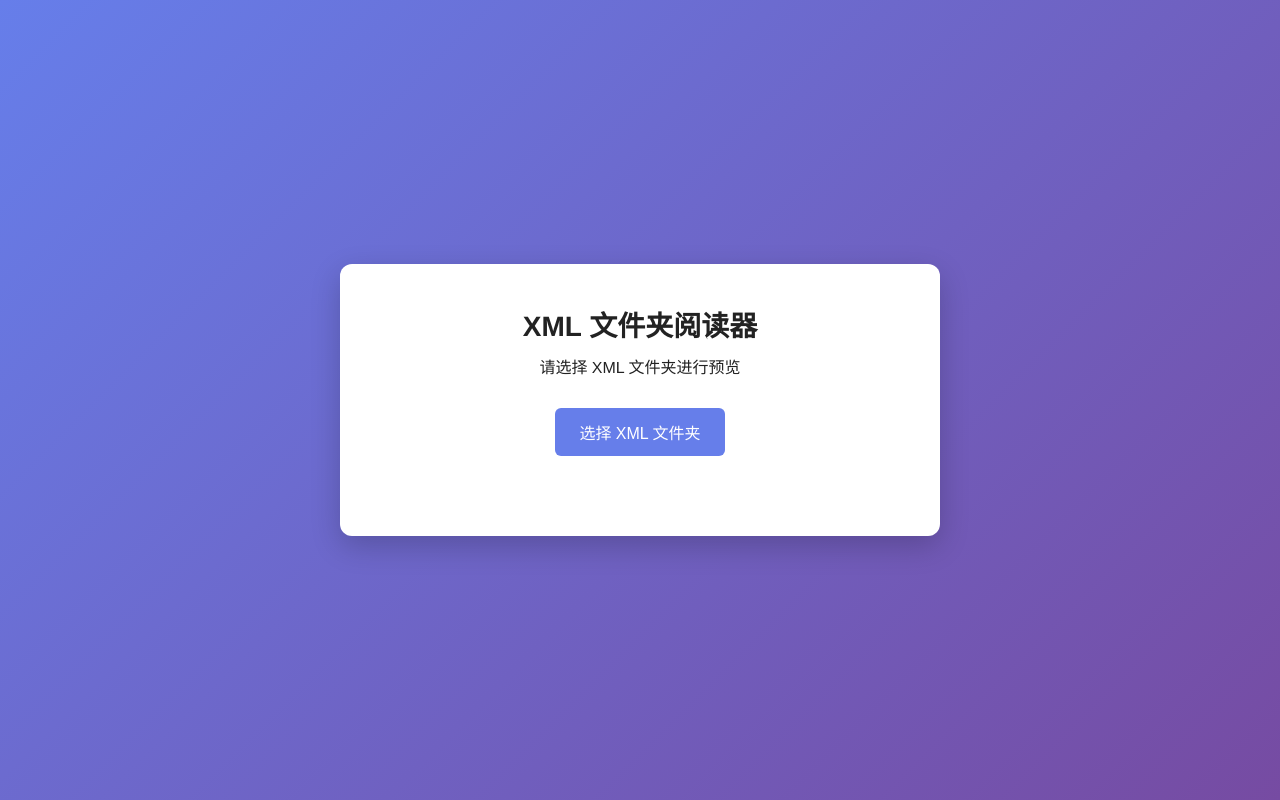
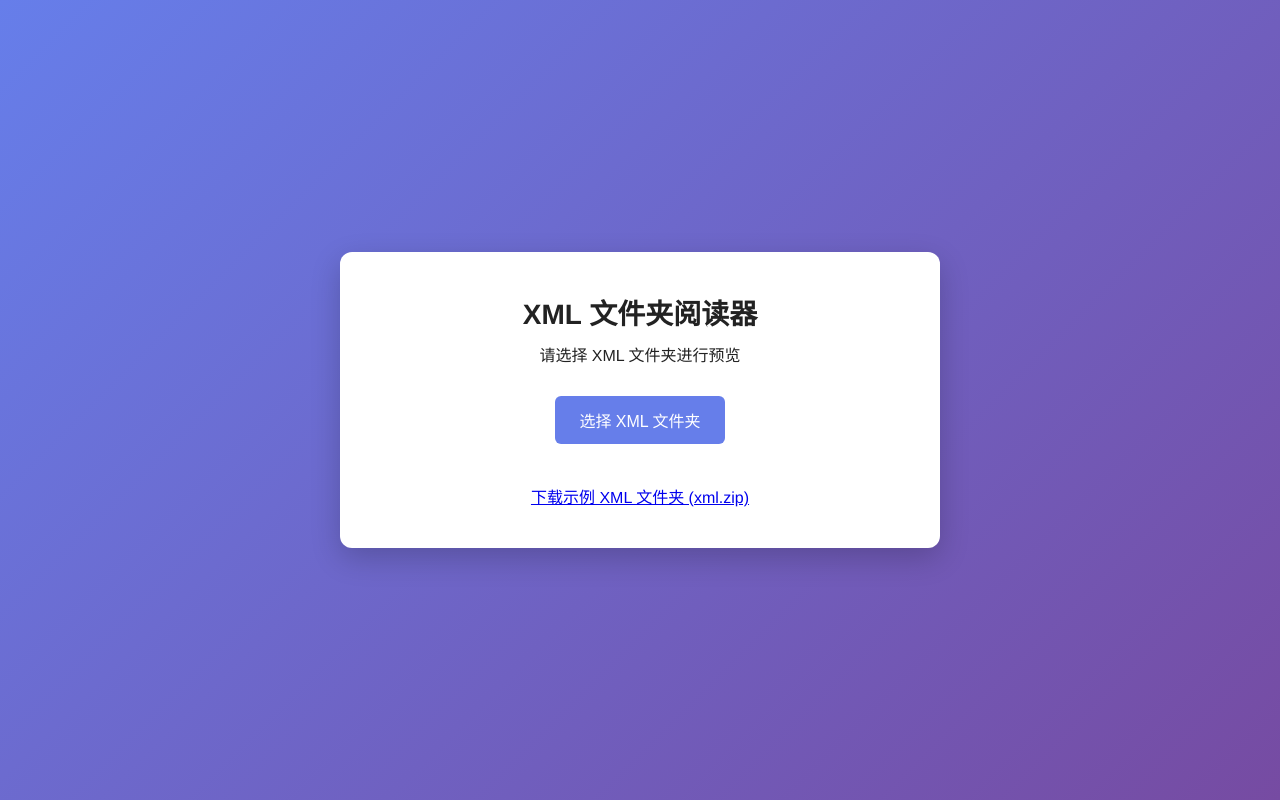
Before and after one commit to AmazingXia/XML-PageReader, a Vue app: page / in a window 1280 px wide. Built offline with nearby package versions, Linux system fonts and the light colour scheme.

Commit message:
响应式布局

```diff
--- a/src/views/Reader.vue
+++ b/src/views/Reader.vue
@@ -19,6 +19,9 @@
           <button @click="$refs.folderInput.click()" class="upload-btn">
             选择 XML 文件夹
           </button>
+        </div>
+        <div class="download-link">
+          <a href="/xml.zip" download>下载示例 XML 文件夹 (xml.zip)</a>
         </div>
       </div>
     </div>
```
Also changed, not shown: 2 other files (tests, documents, lock files or other folders).
